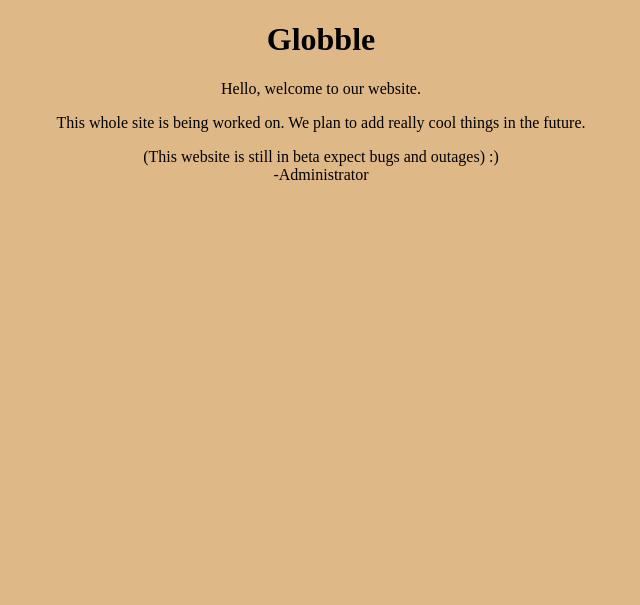
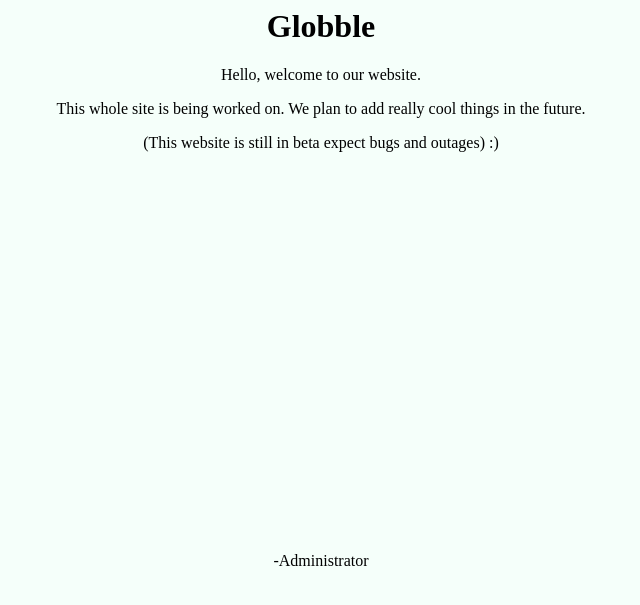
Before and after one commit to SlimeyIceCream/GlobbleApp, a PHP site: page / in a window 1280 px wide. Shown: the top 605 px of the page, without its empty margins (319-959 px from the left). Run offline with PHP 8.4, Linux system fonts and the light colour scheme.

Commit message:
small pp

```diff
--- a/WebsiteBuild/Root/index_files/styles.css
+++ b/WebsiteBuild/Root/index_files/styles.css
@@ -1,6 +1,23 @@
 .center {
     text-align: center;
 }
+h1 {
+    margin-top: auto;
+}
 .background {
-    background-color: burlywood;
+    background-color: MintCream;
+    width: 80%;
+    margin-left: auto;
+    margin-right: auto;
 }
+.background2 {
+    background-color: black;
+}
+.maindiv {
+    font-size: 30px;
+    font-family: cursive;
+    word-wrap: break-word;
+}
+footer {
+    margin-top: 400px;
+}
```
Also changed, not shown: PicturesImagescrapbooga/TempLogo (RENAME IT FAVICON IF WANT TO USE).ico (added).
